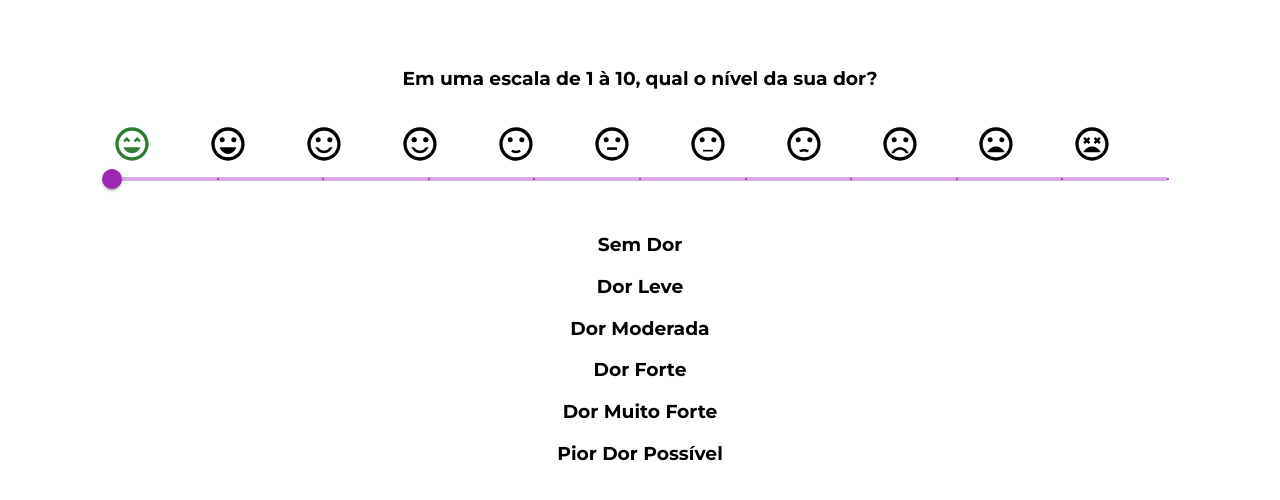
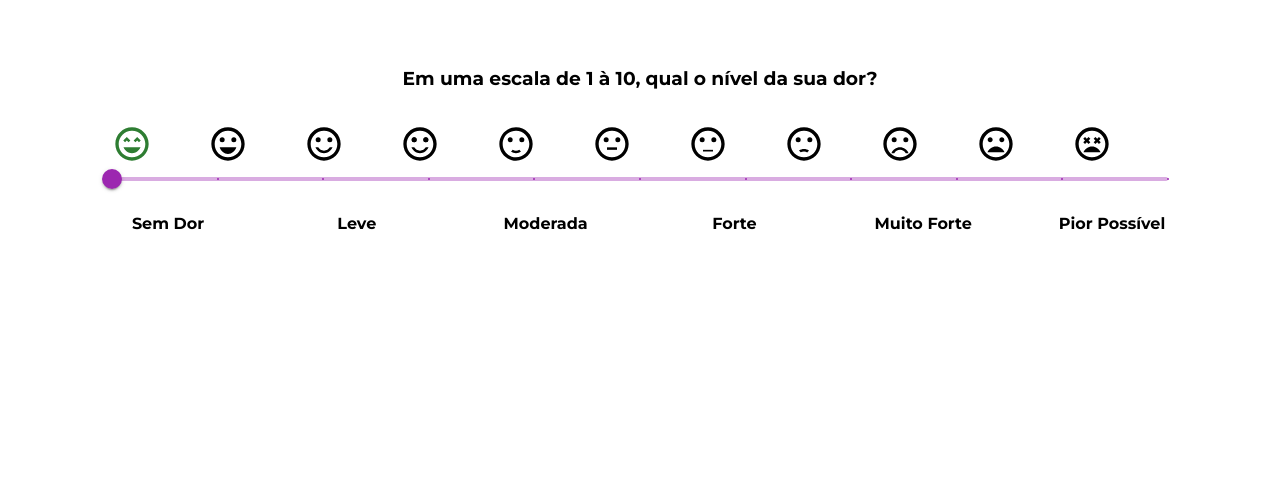
Before and after one commit to annaluizacamargo/BaymaxVital, a React (Create React App) app: page / in a window 1280 px wide. Shown: the top 500 px of the page. Built offline with nearby package versions, Linux system fonts and the light colour scheme.

Commit message:
feat(PainScale): add h4 style

```diff
--- a/src/components/PainScale/index.js
+++ b/src/components/PainScale/index.js
@@ -14,16 +14,17 @@ const PainScale = () => {
                 <div className='faces'>
                     <FacesScale />
                 </div>
-
-                <SliderPain className='slider' />
+                <div className='slider'>
+                    <SliderPain />
+                </div>
             </div>
             <div className='description'>
-                <h3>Sem Dor</h3>
-                <h3>Dor Leve</h3>
-                <h3>Dor Moderada</h3>
-                <h3>Dor Forte</h3>
-                <h3>Dor Muito Forte</h3>
-                <h3>Pior Dor Possível</h3>
+                <h4>Sem Dor</h4>
+                <h4>Leve</h4>
+                <h4>Moderada</h4>
+                <h4>Forte</h4>
+                <h4>Muito Forte</h4>
+                <h4>Pior Possível</h4>
             </div>
         </div>
     );
--- a/src/components/PainScale/style.css
+++ b/src/components/PainScale/style.css
@@ -37,3 +37,21 @@
 .pain-scale .container-slider .slider {
     width: 100%;
 }
+
+.pain-scale .description {
+    width: 100%;
+    display: flex;
+    height: fit-content;
+    align-items: center;
+    justify-content: space-between;
+    margin: auto 0;
+}
+
+.pain-scale .description h4{
+    display: block;
+    width: 9rem;
+    padding: 0;
+    text-align: center;
+    margin: auto 0;
+    word-wrap: break-word;
+}
```
